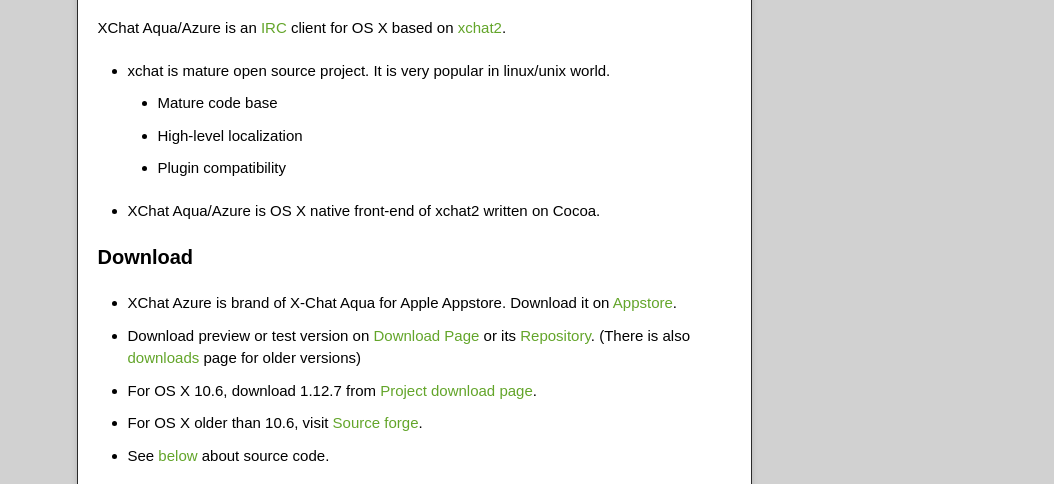
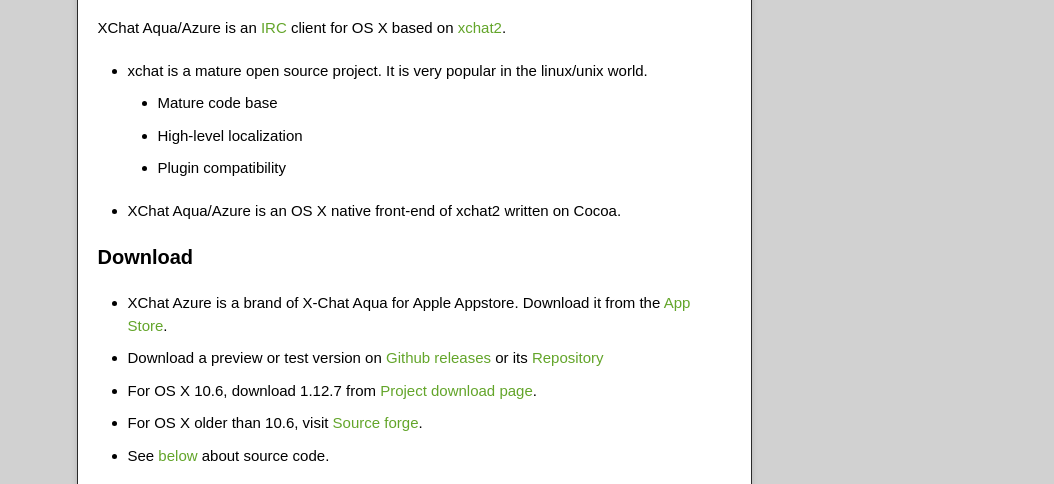
Before and after one commit to xchataqua/xchataqua.github.io, a plain HTML site: page index.html in a window 1280 px wide. Shown: the part 314-798 px from the top of the page, without its empty margins (226-1280 px from the left). Drawn offline with nearby package versions, Linux system fonts and the light colour scheme.

Commit message:
download pages

```diff
--- a/index.html
+++ b/index.html
@@ -40,19 +40,19 @@
 <p>XChat Aqua/Azure is an <a href="http://en.wikipedia.org/wiki/IRC">IRC</a> client for OS X based on <a href="http://xchat.org/">xchat2</a>.
 </p>
 <ul>
-  <li>xchat is mature open source project. It is very popular in linux/unix world.</li>
+  <li>xchat is a mature open source project. It is very popular in the linux/unix world.</li>
   <ul>
     <li>Mature code base</li>
     <li>High-level localization</li>
     <li>Plugin compatibility</li>
   </ul>
-  <li>XChat Aqua/Azure is OS X native front-end of xchat2 written on Cocoa.</li>
+  <li>XChat Aqua/Azure is an OS X native front-end of xchat2 written on Cocoa.</li>
 </ul>
 
 <h3 id="download">Download</h3>
 <ul>
-  <li>XChat Azure is brand of X-Chat Aqua for Apple Appstore. Download it on <a href="http://itunes.apple.com/app/id447521961">Appstore</a>.</li>
-  <li>Download preview or test version on <a href="./downloads/">Download Page</a> or its <a href="https://github.com/xchataqua/downloads">Repository</a>. (There is also <a href="https://github.com/xchataqua/xchataqua/downloads">downloads</a> page for older versions)</li>
+  <li>XChat Azure is a brand of X-Chat Aqua for Apple Appstore. Download it from the <a href="http://itunes.apple.com/app/id447521961">App Store</a>.</li>
+  <li>Download a preview or test version on <a href="https://github.com/xchataqua/xchataqua/releases/">Github releases</a> or its <a href="https://github.com/xchataqua/downloads">Repository</a></li>
   <li>For OS X 10.6, download 1.12.7 from <a href="https://github.com/downloads/xchataqua/xchataqua/XChat%20Azure%201.12.7.pkg">Project download page</a>.</li>
   <li>For OS X older than 10.6, visit <a href="http://sourceforge.net/projects/xchataqua/files/">Source forge</a>.</li>
   <li>See <a href="#source">below</a> about source code.</li>
```
